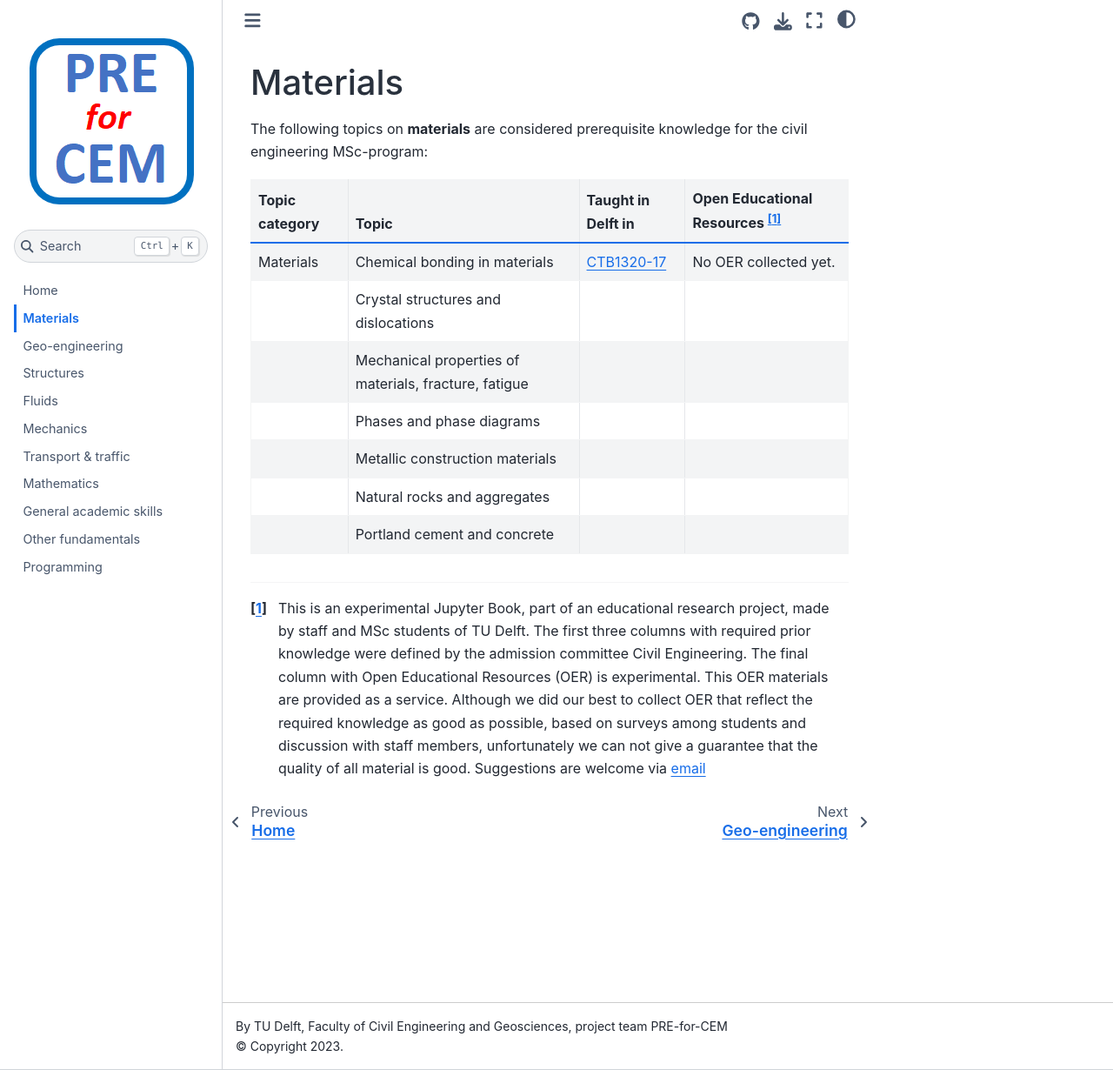
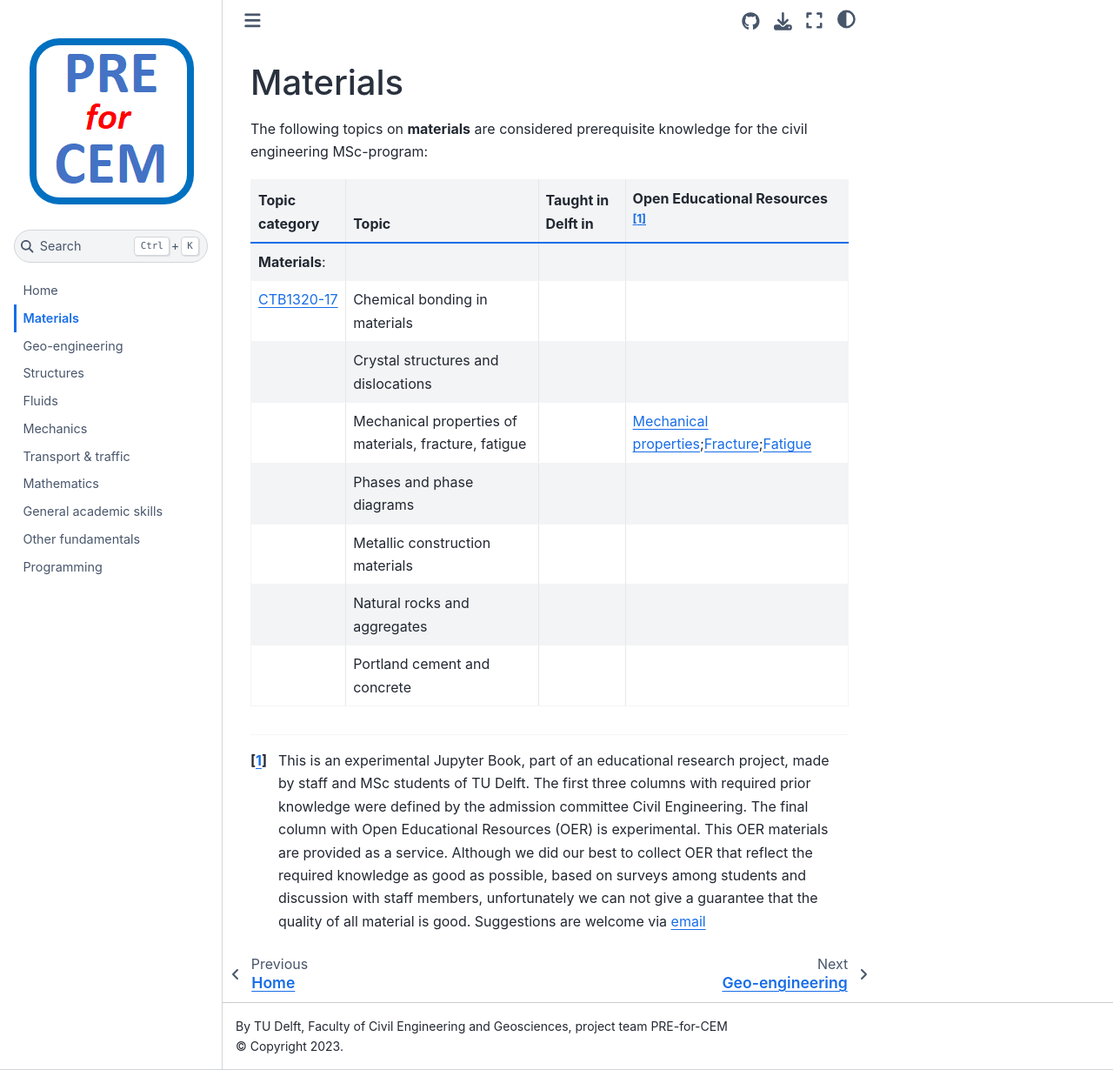
Before and after one commit to TUDelft-CITG/pre-for-cem, a Jupyter Book: the page built from book/contents/materials.md, in a window 1280 px wide and 1230 px high. Shown: the whole window at 87% size. Built offline with Jupyter Book 1.0.4 settings and Sphinx 7.4.7 and the Sphinx Book theme 1.1.4, drawn with Linux system fonts in a browser that asks for light colours.

Commit message:
small changes to materials

```diff
--- a/book/contents/materials.md
+++ b/book/contents/materials.md
@@ -4,9 +4,10 @@ The following topics on **materials** are considered prerequisite knowledge for
 
 |Topic category|Topic   |Taught in Delft in  | Open Educational Resources [^1] |
 |:------|:--------|:------------------|:---------------------------|
-| Materials      | Chemical bonding in materials                                                                                                                            | [CTB1320-17](https://studiegids.tudelft.nl/a101_displayCourse.do?course_id=61974) | No OER collected yet.
+| **Materials**:     |
+ [CTB1320-17](https://studiegids.tudelft.nl/a101_displayCourse.do?course_id=61974)                                                                                                                            | Chemical bonding in materials |
 |                      | Crystal structures and dislocations                                                                                                                                        |                                 |
-|                      | Mechanical properties of materials, fracture, fatigue                                                                                                                                        |                                 |
+|                      | Mechanical properties of materials, fracture, fatigue                                                                                                                                        |                                 |[Mechanical properties](https://www.nde-ed.org/Physics/Materials/Mechanical/Mechanical.xhtml);[Fracture](https://www.nde-ed.org/Physics/Materials/Mechanical/FractureToughness.xhtml);[Fatigue](https://www.nde-ed.org/Physics/Materials/Mechanical/Fatigue.xhtml)
 |                      | Phases and phase diagrams                                                                                                                                       |                                 |
 |                      | Metallic construction materials                                                                                                                                        |                                 |
 |                      | Natural rocks and aggregates                                                                                                                                        |                                 |
```
